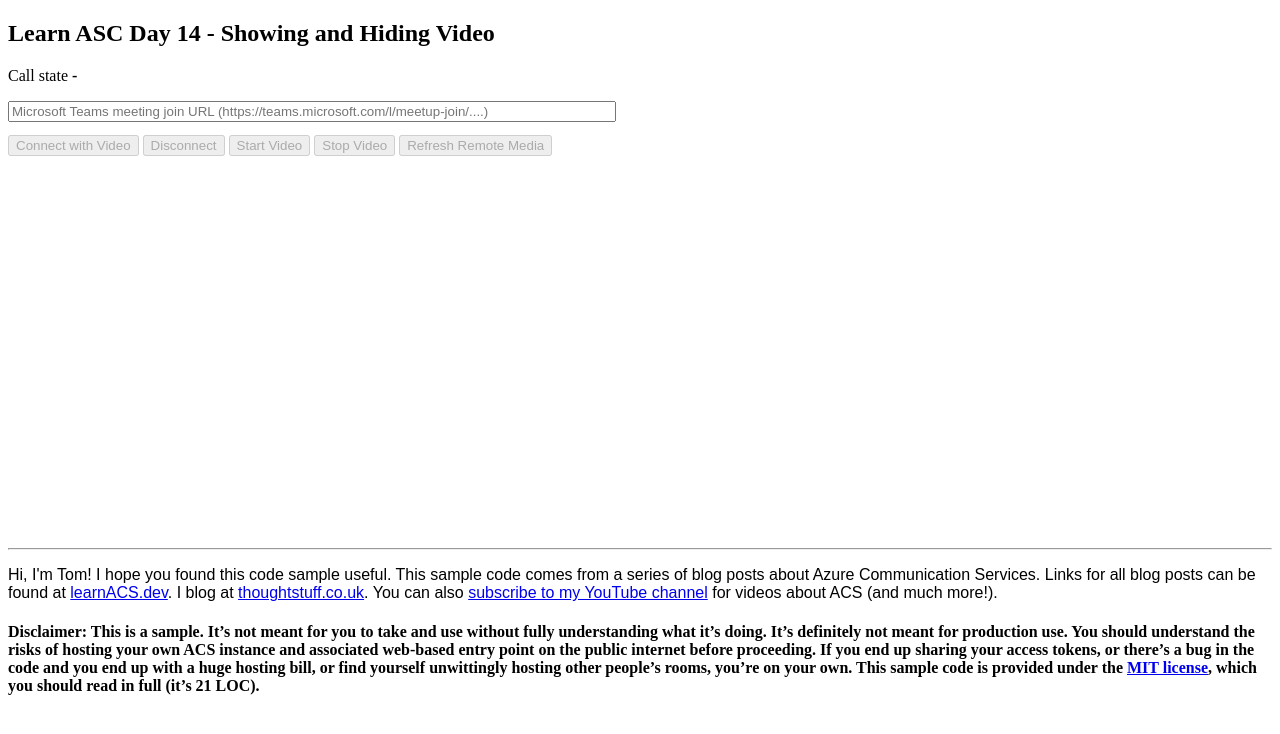
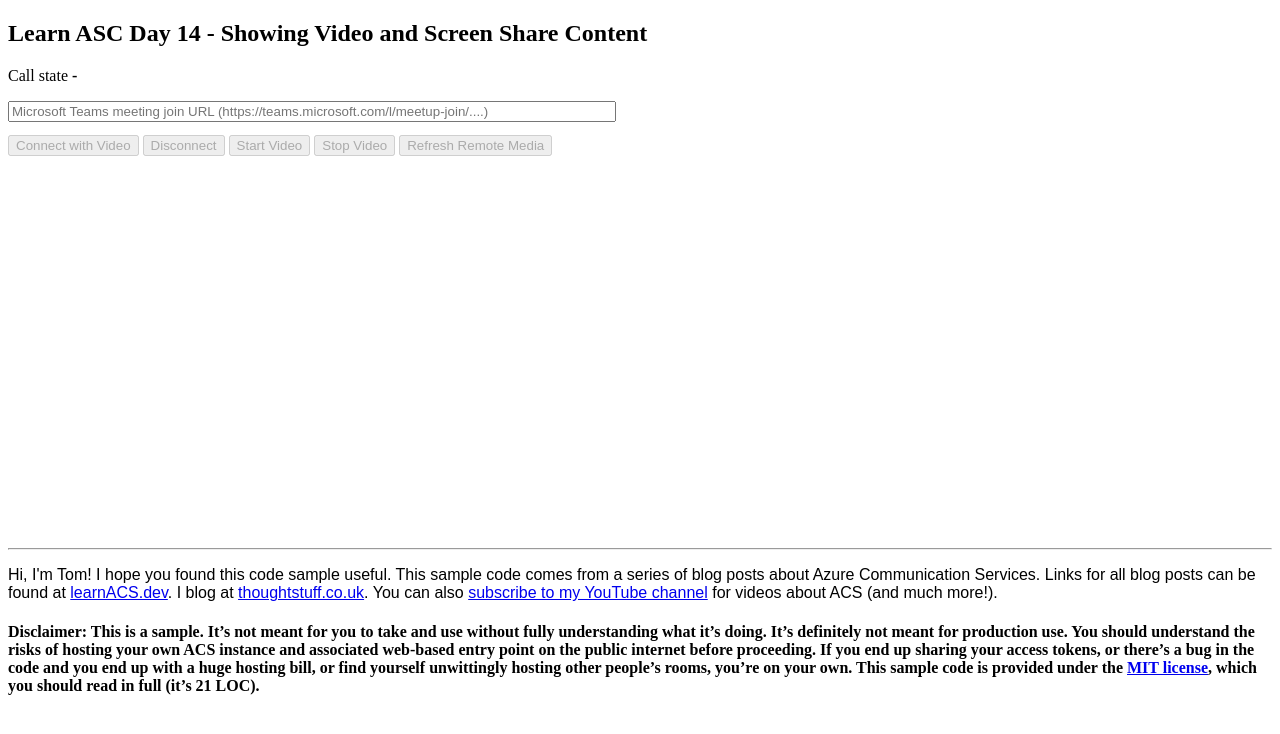
Before and after one commit to tomorgan/LearnAzureCommunicationServices, a plain HTML site: page Day14/index.html in a window 1280 px wide. Drawn offline with Linux system fonts and the light colour scheme.

Commit message:
Update index.html

```diff
--- a/Day14/index.html
+++ b/Day14/index.html
@@ -1,10 +1,10 @@
 <!DOCTYPE html>
 <html>
 <head>
-    <title>Learn ASC Day 14 - Showing video </title>
+    <title>Learn ASC Day 14 - Showing Video and Screen Share Content</title>
 </head>
 <body>
-    <h2>Learn ASC Day 14 - Showing and Hiding Video</h2>
+    <h2>Learn ASC Day 14 - Showing Video and Screen Share Content</h2>
 
     <p>Call state <span style="font-weight: bold" id="call-state">-</span></p>
 	<input id="destination-group-input" type="text" placeholder="Microsoft Teams meeting join URL (https://teams.microsoft.com/l/meetup-join/....)"
```
